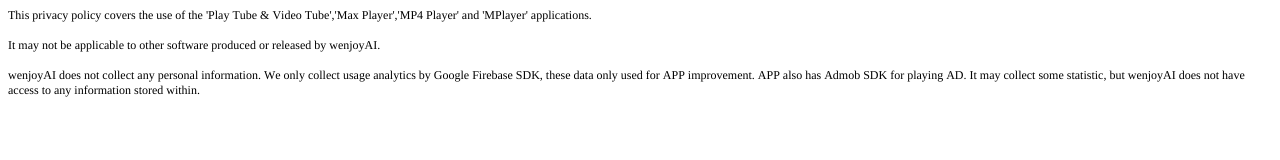
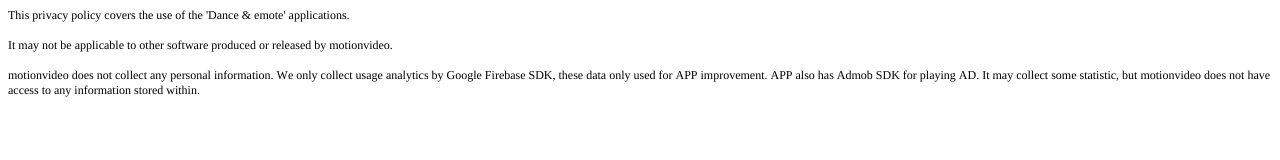
Before and after one commit to hellomotion/hellomotion.github.io, a plain HTML site: page index.html in a window 1280 px wide. Drawn offline with Linux system fonts and the light colour scheme.

Commit message:
Update index.html

```diff
--- a/index.html
+++ b/index.html
@@ -13,10 +13,10 @@
   </style>
 </head>
 <body>
-<p class="p1"><span class="s1">This privacy policy covers the use of the 'Play Tube & Video Tube','Max Player','MP4 Player' and 'MPlayer' applications.</span></p>
+<p class="p1"><span class="s1">This privacy policy covers the use of the 'Dance & emote' applications.</span></p>
 <p class="p2"><span class="s1"></span><br></p>
-<p class="p1"><span class="s1">It may not be applicable to other software produced or released by wenjoyAI.</span></p>
+<p class="p1"><span class="s1">It may not be applicable to other software produced or released by motionvideo.</span></p>
 <p class="p2"><span class="s1"></span><br></p>
-<p class="p1"><span class="s1">wenjoyAI does not collect any personal information. We only collect usage analytics by Google Firebase SDK, these data only used for APP improvement. APP also has Admob SDK for playing AD. It may collect some statistic, but wenjoyAI does not have access to any information stored within.<span class="Apple-converted-space"> </span></span></p>
+<p class="p1"><span class="s1">motionvideo does not collect any personal information. We only collect usage analytics by Google Firebase SDK, these data only used for APP improvement. APP also has Admob SDK for playing AD. It may collect some statistic, but motionvideo does not have access to any information stored within.<span class="Apple-converted-space"> </span></span></p>
 </body>
 </html>
```
